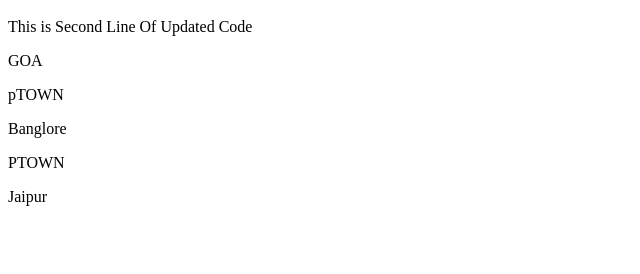
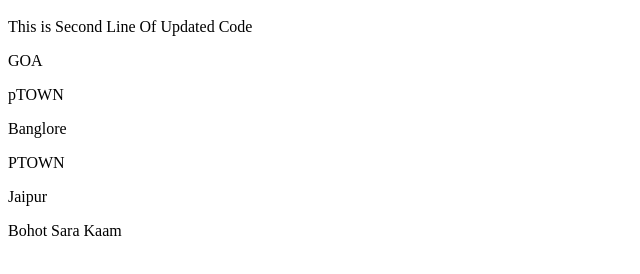
Before and after one commit to aaditya09750/Mern-Github-Lec01, a plain HTML site: page index.html in a window 1280 px wide. Shown: the part 48-322 px from the top of the page, without its empty margins (0-640 px from the left). Drawn offline with Linux system fonts and the light colour scheme.

Commit message:
Change new

```diff
--- a/index.html
+++ b/index.html
@@ -5,3 +5,5 @@
 <p>Banglore</p>
 <p>PTOWN</p>
 <p>Jaipur</p>
+
+<p>Bohot Sara Kaam</p>
```
